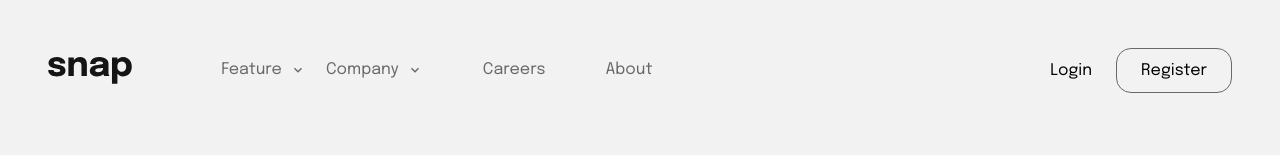
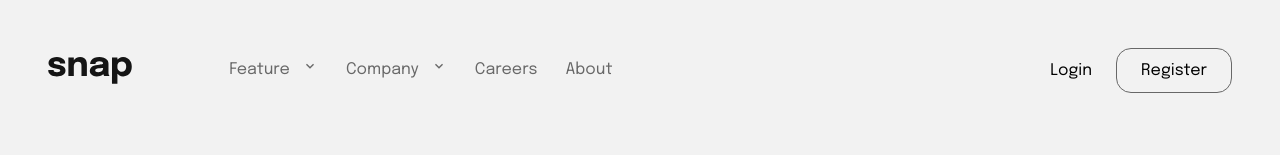
Before and after one commit to agnesnora/remotework_ts, a React (Vite) app: page / in a window 1280 px wide. Shown: the top 155 px of the page. Built offline with nearby package versions, Linux system fonts and the light colour scheme.

Commit message:
dropdown opens

```diff
--- a/src/components/Button/Button.tsx
+++ b/src/components/Button/Button.tsx
@@ -9,6 +9,7 @@ interface ButtonProps {
   onClick?: () => void;
   children: ReactNode;
   className: string;
+  style?: React.CSSProperties;
 }
 
 const Button: FC<ButtonProps> = ({ onClick, children, className }) => {
--- a/src/components/DropdownButton/DropdownButton.tsx
+++ b/src/components/DropdownButton/DropdownButton.tsx
@@ -8,6 +8,8 @@ import { FC } from "react";
 interface ButtonProps {
   onClick: () => void;
   children: ReactNode;
+  className?: string;
+  style?: React.CSSProperties;
 }
 
 const DropdownButton: FC<ButtonProps> = (props) => {
--- a/src/components/Header/Header.tsx
+++ b/src/components/Header/Header.tsx
@@ -10,7 +10,7 @@ interface HeaderProps {
 }
 
 export const Header: FC<HeaderProps> = ({ handleOpenNavbar }) => {
-  return innerWidth < 800 ? (
+  return innerWidth < 850 ? (
     <header className="mobile--header">
       <img className="logo" src="/public/logo.svg" />
       <img src="/public/icon-menu.svg" onClick={handleOpenNavbar} />
--- a/src/components/Header/styles/Header.css
+++ b/src/components/Header/styles/Header.css
@@ -5,7 +5,7 @@
   padding: 1.5rem 1rem;
 }
 
-@media (min-width: 800px) {
+@media (min-width: 850px) {
   .screen--header {
     display: flex;
     justify-content: space-between;
--- a/src/components/Header/styles/Header.scss
+++ b/src/components/Header/styles/Header.scss
@@ -4,7 +4,7 @@
   justify-content: space-between;
   padding: 1.5rem 1rem;
 }
-@media (min-width: 800px) {
+@media (min-width: 850px) {
   .screen--header {
     display: flex;
     justify-content: space-between;
--- a/src/components/Menu/MenuButton.tsx
+++ b/src/components/Menu/MenuButton.tsx
@@ -4,7 +4,28 @@ import { FC, ReactNode } from "react";
 interface MenuButtonProps {
   onClick: () => void;
   children: ReactNode;
+  className?: string;
+  style?: React.CSSProperties;
+  isFeatureOn?: boolean;
+  isCompanyOn?: boolean;
 }
-export const MenuButton: FC<MenuButtonProps> = (props) => {
-  return <DropdownButton {...props}>{props.children}</DropdownButton>;
+export const MenuButton: FC<MenuButtonProps> = ({
+  onClick,
+  children,
+  className,
+  isFeatureOn,
+  isCompanyOn,
+}) => {
+  const dynamicStyle =
+    isFeatureOn && isCompanyOn ? { left: "-170px" } : { left: "0" };
+
+  return (
+    <DropdownButton
+      onClick={onClick}
+      className={className}
+      style={dynamicStyle}
+    >
+      {children}
+    </DropdownButton>
+  );
 };
--- a/src/components/Menu/styles/MenuDropdown.css
+++ b/src/components/Menu/styles/MenuDropdown.css
@@ -13,7 +13,7 @@
   margin-left: 0.7em;
 }
 
-@media (min-width: 800px) {
+@media (min-width: 850px) {
   .dropdown--container {
     position: relative;
   }
@@ -21,12 +21,11 @@
     background-color: #fff;
     position: absolute;
     top: 100%;
-    left: 100;
     z-index: 1;
     border-radius: 19px;
     box-shadow: 0 4px 4px 0 rgba(0, 0, 0, 0.25);
   }
   .menu--dropdown ul {
-    padding: 1em 2em;
+    padding: 1em;
   }
 }/*# sourceMappingURL=MenuDropdown.css.map */
--- a/src/components/Menu/styles/MenuDropdown.scss
+++ b/src/components/Menu/styles/MenuDropdown.scss
@@ -17,7 +17,7 @@
     }
   }
 }
-@media (min-width: 800px) {
+@media (min-width: 850px) {
   .dropdown--container {
     position: relative;
   }
@@ -25,12 +25,12 @@
     background-color: #fff;
     position: absolute;
     top: 100%;
-    left: 100;
+
     z-index: 1;
     border-radius: 19px;
     box-shadow: 0 4px 4px 0 rgba(0, 0, 0, 0.25);
     ul {
-      padding: 1em 2em;
+      padding: 1em;
     }
   }
 }
--- a/src/components/Navbar/Navbar.tsx
+++ b/src/components/Navbar/Navbar.tsx
@@ -27,11 +27,20 @@ export const Navbar: FC<NavbarProps> = ({ isNavbarOn, handleCloseNavbar }) => {
   const [isFeatureOn, setFeatureOn] = useState<boolean>(false);
   const [isCompanyOn, setCompanyOn] = useState<boolean>(false);
 
+  // const handleFeatureClick = () => {
+  //   setFeatureOn((prevOn) => !prevOn)
+  //   ;
+  // };
+  // const handleCompanyClick = () => {
+  //   setCompanyOn((prevOn) => !prevOn);
+  // };
   const handleFeatureClick = () => {
-    setFeatureOn((prevOn) => !prevOn);
+    setFeatureOn(isFeatureOn ? false : true);
+    setCompanyOn(false);
   };
   const handleCompanyClick = () => {
-    setCompanyOn((prevOn) => !prevOn);
+    setCompanyOn(isCompanyOn ? false : true);
+    setFeatureOn(false);
   };
 
   // const handleNavbarOpenClose = () => {
@@ -49,7 +58,11 @@ export const Navbar: FC<NavbarProps> = ({ isNavbarOn, handleCloseNavbar }) => {
 
       <Menu className="menu--container">
         <div className="dropdown--container">
-          <MenuButton onClick={handleFeatureClick}>
+          <MenuButton
+            className="features--btn"
+            isFeatureOn={isFeatureOn}
+            onClick={handleFeatureClick}
+          >
             Feature{" "}
             {isFeatureOn ? (
               <MdOutlineKeyboardArrowUp className="arrow--icon" />
--- a/src/components/Navbar/styles/Navbar.css
+++ b/src/components/Navbar/styles/Navbar.css
@@ -51,7 +51,7 @@
   border-radius: 15px;
 }
 
-@media (min-width: 800px) {
+@media (min-width: 850px) {
   .navbar--container {
     display: flex;
     position: static;
@@ -66,10 +66,7 @@
   }
   .navbar--container .menu--container button {
     margin-bottom: 0;
-    margin-left: 3em;
-  }
-  .navbar--container .menu--container button:first-child {
-    margin-left: 0.5em;
+    margin-left: 1em;
   }
   .action--btn--container {
     display: flex;
--- a/src/components/Navbar/styles/Navbar.scss
+++ b/src/components/Navbar/styles/Navbar.scss
@@ -53,7 +53,7 @@
   border: 1px solid $mediumGrey;
   border-radius: 15px;
 }
-@media (min-width: 800px) {
+@media (min-width: 850px) {
   .navbar--container {
     display: flex;
     position: static;
@@ -66,11 +66,11 @@
       padding-left: 0;
       button {
         margin-bottom: 0;
-        margin-left: 3em;
-        &:first-child {
-          margin-left: 0.5em;
-        }
+        margin-left: 1em;
       }
+      // .features--btn {
+      //   margin-left: 0;
+      // }
     }
   }
   .action--btn--container {
```
Also changed, not shown: 2 other files (tests, documents, lock files or other folders).
